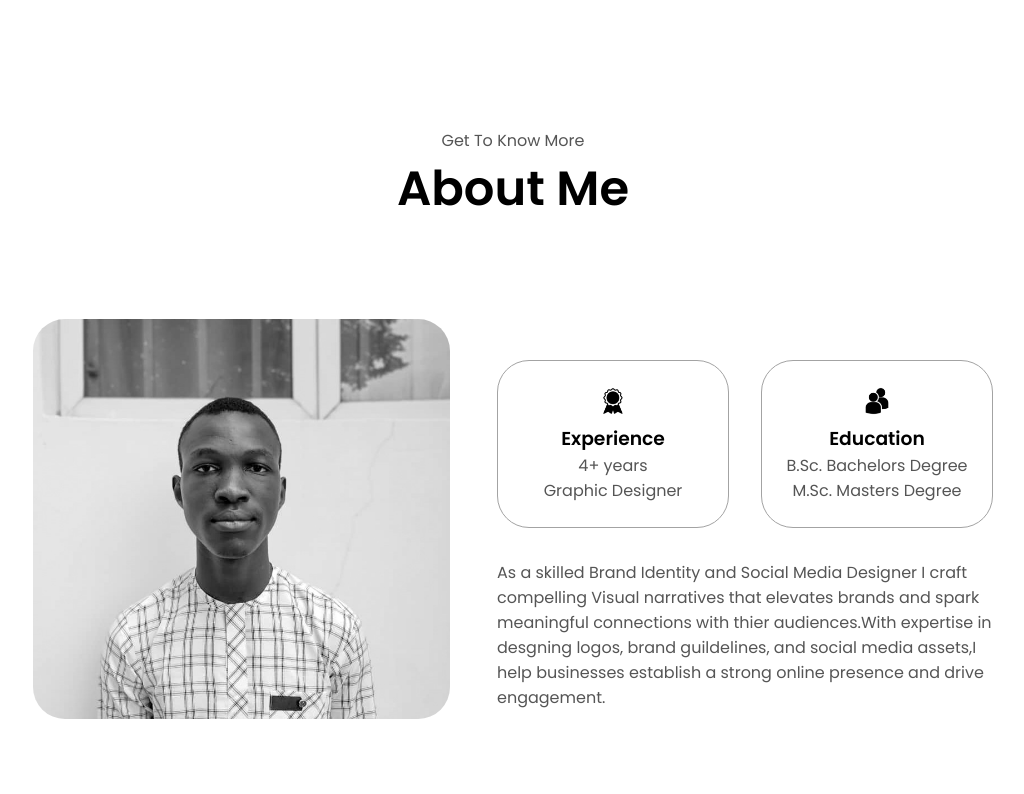
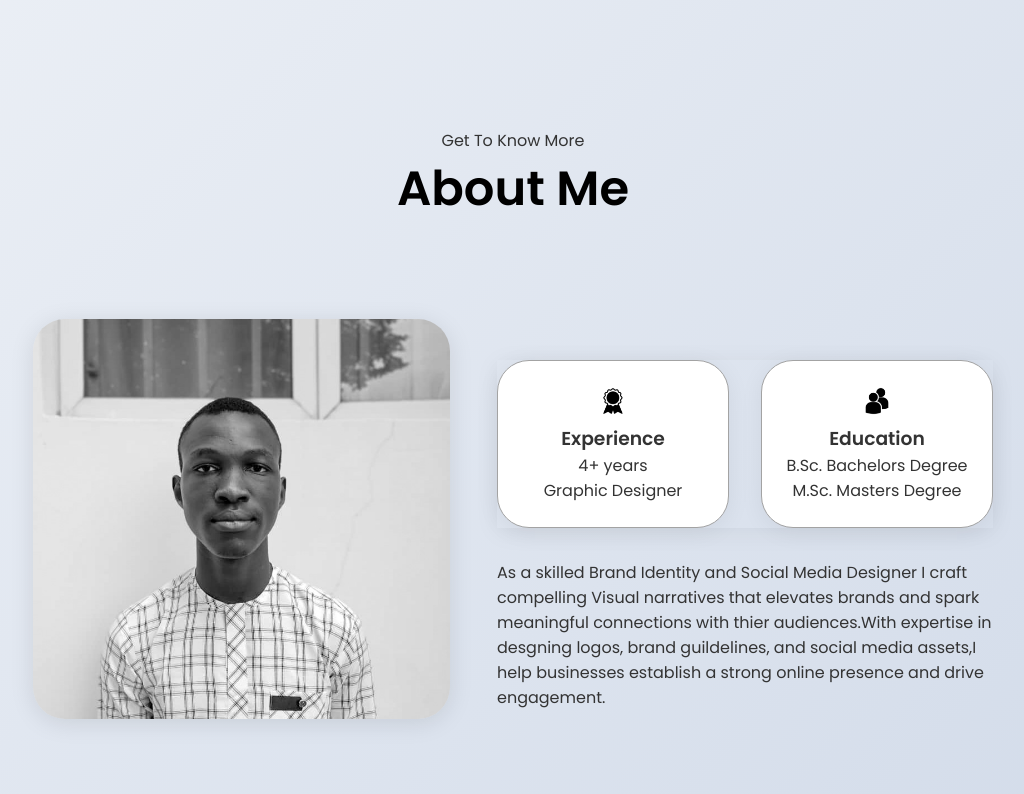
Before and after one commit to ezekeh/DanProj, a plain HTML site: page index.html in a window 1280 px wide. Shown: the part 800-1594 px from the top of the page, without its empty margins (127-1151 px from the left). Drawn offline with Linux system fonts and the light colour scheme.

Commit message:
Update style.css

```diff
--- a/style.css
+++ b/style.css
@@ -9,6 +9,7 @@
 
 body {
   font-family: "Poppins", sans-serif;
+  background: linear-gradient(135deg, #f5f7fa 0%, #c3cfe2 100%);
 }
 
 html {
@@ -159,7 +160,9 @@ section {
 .section-container {
   display: flex;
 }
-
+.details-container, .about-containers, .contact-info-upper-container {
+  box-shadow: 0 4px 24px 0 rgba(0,0,0,0.06);
+}
 /* PROFILE SECTION */
 
 #profile {
@@ -222,6 +225,10 @@ section {
   justify-content: center;
   gap: 1rem;
 }
+.btn:hover {
+  transform: translateY(-2px) scale(1.03);
+  box-shadow: 0 2px 20px rgba(53,53,53,0.15);
+}
 
 .btn {
   font-weight: 600;
@@ -240,7 +247,9 @@ section {
 .btn-color-2:hover {
   cursor: pointer;
 }
-
+.section__pic-container img, .about-pic {
+  box-shadow: 0 4px 24px 0 rgba(0,0,0,0.10);
+}
 .btn-color-1,
 .btn-color-2:hover {
   background: rgb(53, 53, 53);
@@ -401,3 +410,9 @@ footer {
 footer p {
   text-align: center;
 }
+* {
+  transition: background 0.3s, color 0.3s, box-shadow 0.3s;
+}
+p, .section__text__p2, .about-details-container, .experience-sub-title, .contact-info-container p {
+  color: #333 !important;
+}
```
